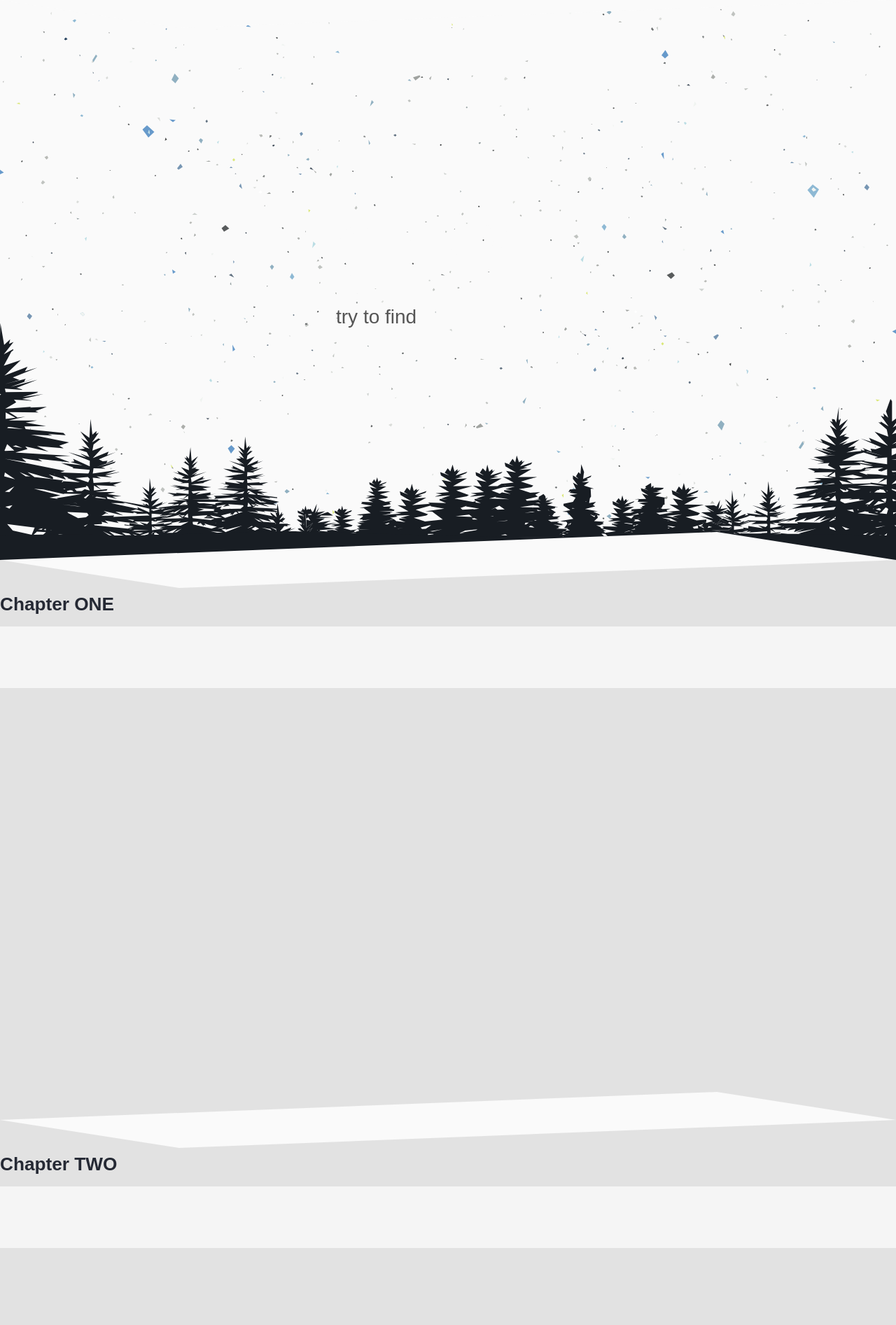
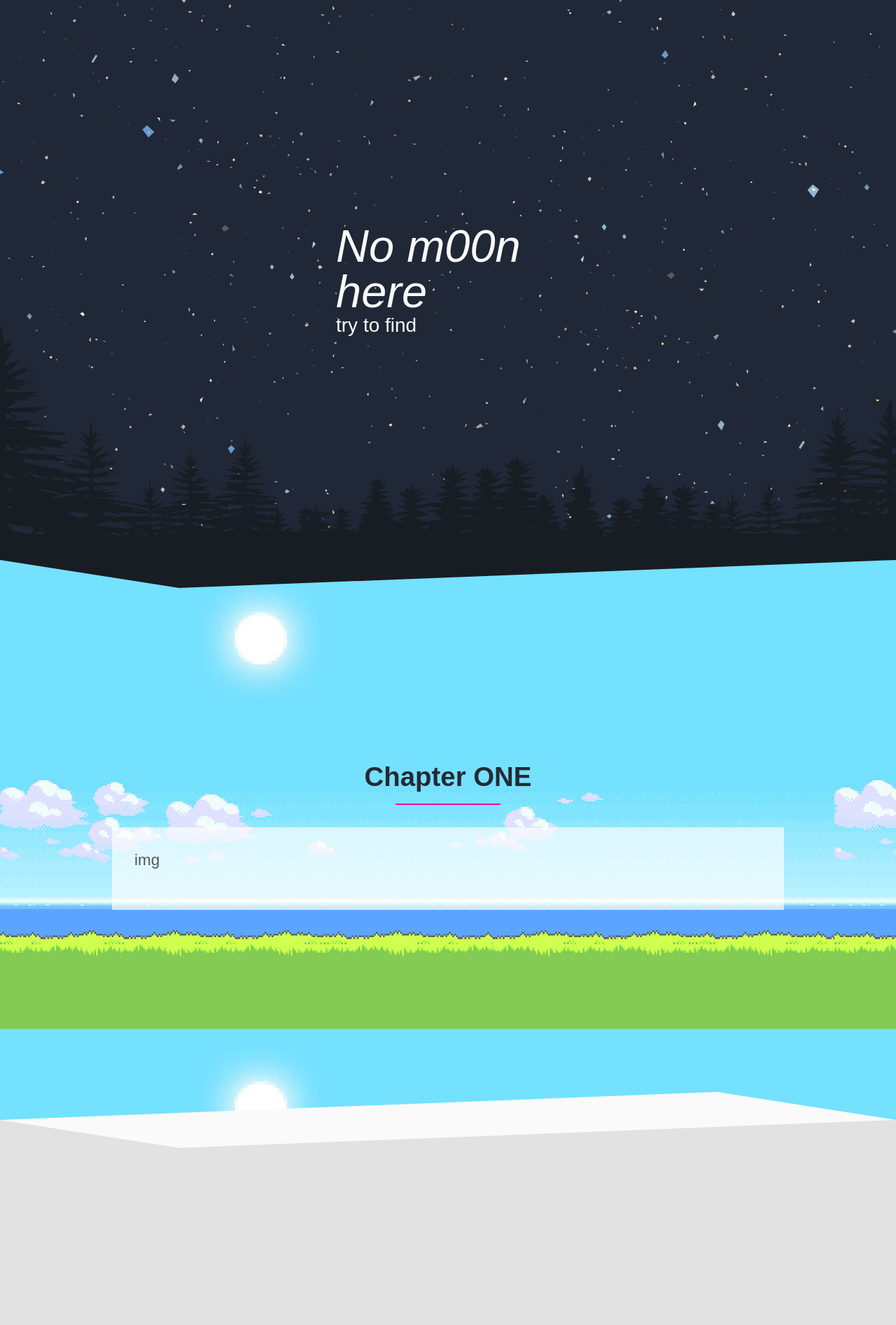
Before and after one commit to ZolF-Anton/pokemon-game, a React (Create React App) app: page / in a window 1280 px wide. Shown: the top 1893 px of the page at 70% size. Built offline with nearby package versions, Linux system fonts and the light colour scheme.

Commit message:
almostDone

```diff
--- a/package.json
+++ b/package.json
@@ -34,5 +34,8 @@
       "last 1 firefox version",
       "last 1 safari version"
     ]
+  },
+  "devDependencies": {
+    "yarn": "^1.22.11"
   }
 }
--- a/src/App.js
+++ b/src/App.js
@@ -1,15 +1,16 @@
 import Header from './components/Header';
 import Layout from './components/Layout';
 import Footer from './components/Footer';
+import bgImg from  './components/img/bg3.jpg';
 
 const App = () => {
     return (
         <>
             <Header title="No m00n here" descr="try to find" />
 
-            <Layout title="Chapter ONE" decsr="img" urlBg="./img/bg3.jpg" colorBg="" />
-            <Layout title="Chapter TWO" decsr="color" urlBg="" colorBg="#e2e2e2" />
-            <Layout title="Chapter THREE" decsr="img" urlBg="" colorBg="" />
+            <Layout title="Chapter ONE" descr="img" urlBg={bgImg} colorBg="" />
+            <Layout title="Chapter TWO" descr="color" urlBg="" colorBg="#e2e2e2" />
+            <Layout title="Chapter THREE" descr="img" urlBg={bgImg} colorBg="" />
 
             <Footer />
         </>
--- a/src/components/Footer/index.js
+++ b/src/components/Footer/index.js
@@ -1,7 +1,7 @@
-import fStyle from '../Footer/footer.css';
+import fStyle from './footer.module.css';
 
-const Footer = (props) => {
-    console.log('fStyle:', fStyle);
+const Footer = () => {
+
     return (
         <footer>
             <div className={fStyle.wrapper}>
--- a/src/components/Header/index.js
+++ b/src/components/Header/index.js
@@ -1,12 +1,13 @@
-import hStyle from '../Header/header.css';
+import hStyle from './header.module.css';
 
 const Header = (props) => {
     console.log(hStyle);
+    const stylePic = props.title ? props.title : null
     return (
-        <header class="root" className={hStyle.root}>
-            <div class="forest" className={hStyle.forest}></div>
-            <div class="container" className={hStyle.container}>
-                {props.title ? <h1>{props.title}</h1> : null}
+        <header className={hStyle.root}>
+            <div className={hStyle.forest}></div>
+            <div className={hStyle.container}>
+                <h1>{stylePic}</h1>
 
                 <p>{props.descr}</p>
             </div>
--- a/src/components/Layout/index.js
+++ b/src/components/Layout/index.js
@@ -1,22 +1,24 @@
-import lStyle from '../Layout/layout.css';
-import background from '../img/bg3.jpg';
+import lStyle from './layout.module.css';
+
 
 const Layout = (props) => {
-    //console.log('props.title:', props.title);
+    console.log('props.colorBg:', props.colorBg);
     const stylePicker =
-        props.desc === 'img'
-            ? { backgroundImage: `url(${background})` }
-            : { backgroundColor: '#e2e2e2' };
+        props.descr === "color"
+            ? { backgroundColor: '#e2e2e2' }
+            : { backgroundImage: `url(${props.urlBg})`};
+    //console.log('stylePicker:', stylePicker);
+    //console.log('props.descr:', props.descr);
     return (
-        <section class="root" className={lStyle.root} style={stylePicker}>
+        <section className={lStyle.root} style={stylePicker}>
             <div className={lStyle.wrapper}>
                 <article>
                     <div className={lStyle.title}>
                         <h3>{props.title}</h3>
                         <span className={lStyle.separator}></span>
                     </div>
-                    <div class="desc full">
-                        <p>{props.desc}</p>
+                    <div className= {`${lStyle.desc} ${lStyle.full}`}>
+                        <p>{props.descr}</p>
                     </div>
                 </article>
             </div>
@@ -25,3 +27,4 @@ const Layout = (props) => {
 };
 
 export default Layout;
+//: { backgroundImage: `url(${background})`};
```
Also changed, not shown: src/components/Footer/footer.module.css (renamed from src/components/Footer/footer.css), src/components/Header/header.module.css (renamed from src/components/Header/header.css), src/components/Layout/layout.module.css (renamed from src/components/Layout/layout.css), 2 other files (tests, documents, lock files or other folders).
